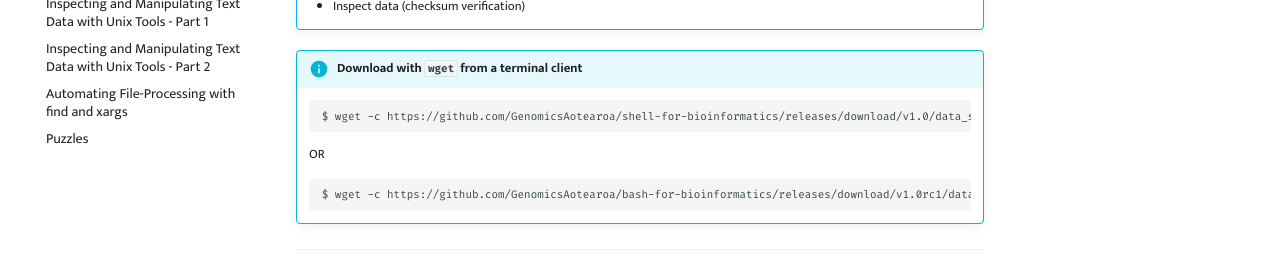
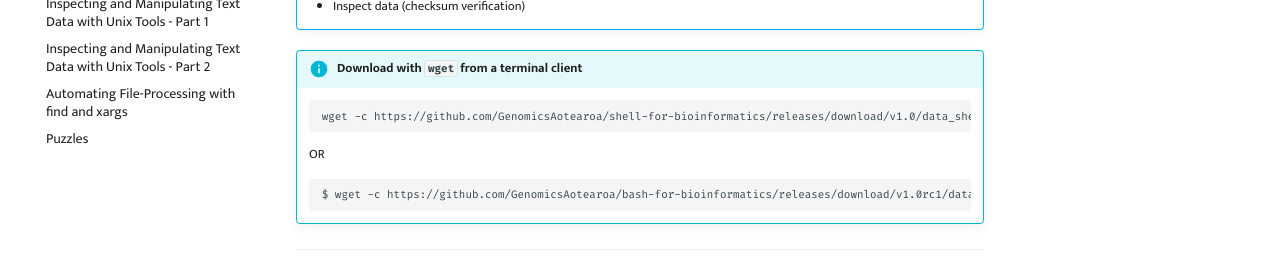
Before and after one commit to GenomicsAotearoa/shell-for-bioinformatics, an MkDocs documentation site: the page built from docs/1_download_data.md, in a window 1280 px wide and 900 px high. Shown: the part 260-532 px from the top of the window. Built offline with MkDocs 1.6.1 and Material for MkDocs 9.7.7, drawn with Linux system fonts in a browser that asks for light colours; comment, search, counter and statistics services are not loaded.

````diff
--- a/docs/1_download_data.md
+++ b/docs/1_download_data.md
@@ -8,7 +8,7 @@
 !!! info "Download with `wget` from a terminal client"
 
     ```bash
-    $ wget -c https://github.com/GenomicsAotearoa/shell-for-bioinformatics/releases/download/v1.0/data_shell4b.tar.gz
+    wget -c https://github.com/GenomicsAotearoa/shell-for-bioinformatics/releases/download/v1.0/data_shell4b.tar.gz
     ```
     OR
 
````
